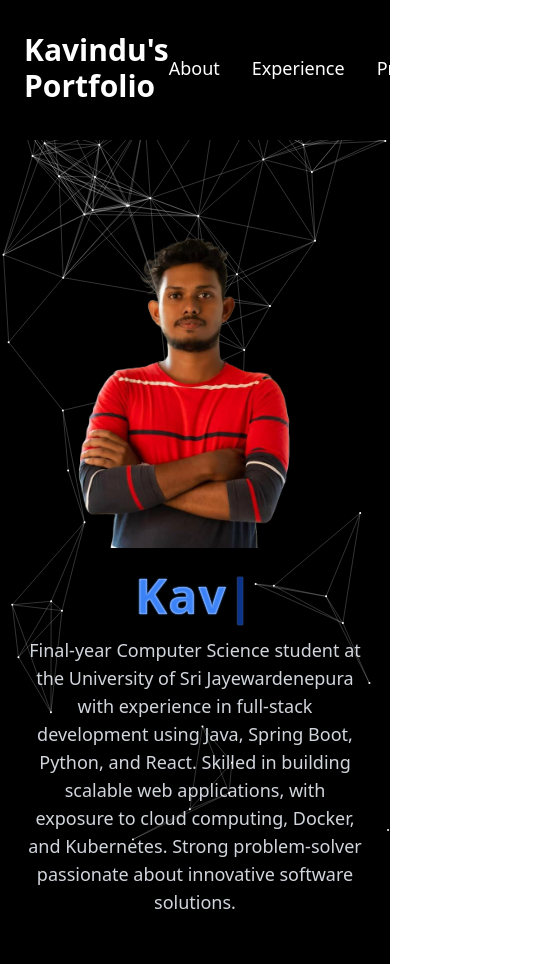
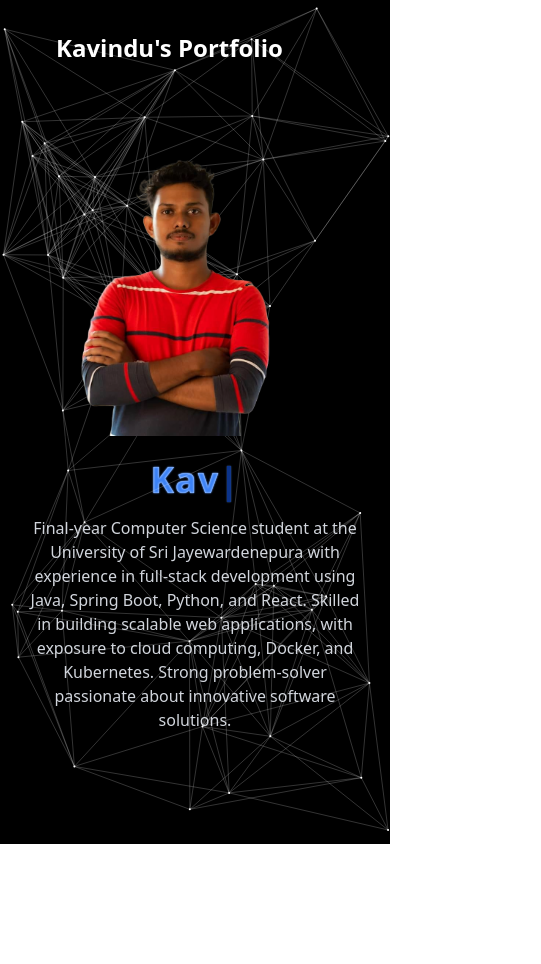
Before and after one commit to kavinduhcolombage/portfolio, a React (Vite) app: page / in a window 390 px wide. Shown: the whole page, 541 px wide, since content can reach past the window. After the commit the page ends 844 px from the top, so only its background shows below. Built offline with nearby package versions, Linux system fonts and the light colour scheme.

Commit message:
refactor Navbar and AboutMe components; adjust styling for responsiveness and visual consistency

```diff
--- a/src/Components/Navbar.tsx
+++ b/src/Components/Navbar.tsx
@@ -1,12 +1,11 @@
 const Navbar = () => {
   return (
-    <nav className="bg-black border-b-4 border-transparent relative">
-      <div className="absolute left-0 right-0 top-full h-1"></div>
-      <div className="container mx-auto flex items-center justify-between py-8 px-6">
-        <h1 className="text-3xl font-bold text-white bg-clip-text">
+    <nav className="border-b-4 border-transparent relative">
+      <div className="flex items-center justify-between py-8 px-6 mx-8">
+        <h1 className="text-3xl max-[900px]:text-2xl font-bold text-white bg-clip-text">
           Kavindu's Portfolio
         </h1>
-        <ul className="flex space-x-8 text-lg text-white">
+        <ul className="flex space-x-8 max-[700px]:hidden [&>*]:text-lg max-[900px]:[&>*]:text-base [&>*]:text-white ">
           <li>
             <a href="#about" className="hover:text-purple-400 transition font-medium">
               About
--- a/src/Components/StarNetworkBackground.tsx
+++ b/src/Components/StarNetworkBackground.tsx
@@ -1,10 +1,10 @@
 import React, { useRef, useEffect } from "react";
 
-const STAR_COUNT = 60;
+const STAR_COUNT = 50;
 const STAR_SIZE = 1;
 const STAR_COLOR = "#fff";
 const LINE_COLOR = "rgba(255,255,255,0.2)";
-const LINE_DISTANCE = 120;
+const LINE_DISTANCE = 180;
 
 function randomBetween(a: number, b: number) {
   return a + Math.random() * (b - a);
--- a/src/Sections/AboutMe.tsx
+++ b/src/Sections/AboutMe.tsx
@@ -17,15 +17,15 @@ const AboutMe: React.FC = () => {
   }, []);
 
   return (
-    <section className="flex flex-col md:flex-row items-center justify-center min-h-[60vh] bg-black px-6 py-12">
+    <section className="flex flex-col md:flex-row items-center justify-center min-h-[60vh] bg-black px-6 py-12 max-[400px]:py-4">
       <img
         src="/me.png"
         alt="Kavindu Hansana"
-        className="h-90 object-cover shadow-lg to-purple-500 mb-6 md:mb-0 md:mr-10 relative"
+        className="h-90 max-[900px]:h-80 object-cover shadow-lg to-purple-500 mb-6 md:mb-0 mr-10 max-[900px]:mr-5 relative"
       />
       <div className="text-center md:text-left">
         <h1
-          className="text-5xl font-extrabold text-transparent bg-clip-text bg-gradient-to-r from-blue-600 via-white-100 to-blue-400 tracking-wide mb-4"
+          className="text-5xl max-[900px]:text-4xl font-extrabold text-transparent bg-clip-text bg-gradient-to-r from-blue-600 via-white-100 to-blue-400 tracking-wide mb-4"
           style={{ textShadow: "0 0 2px #3b82f6, 0 0 1px #fff" }}
         >
           {displayed}
@@ -33,7 +33,7 @@ const AboutMe: React.FC = () => {
             <span className="animate-pulse text-blue-600">|</span>
           )}
         </h1>
-        <p className="text-gray-300 text-lg max-w-xl">{summary}</p>
+        <p className="text-gray-300 text-lg max-[900px]:text-base max-w-xl">{summary}</p>
       </div>
     </section>
   );
```
